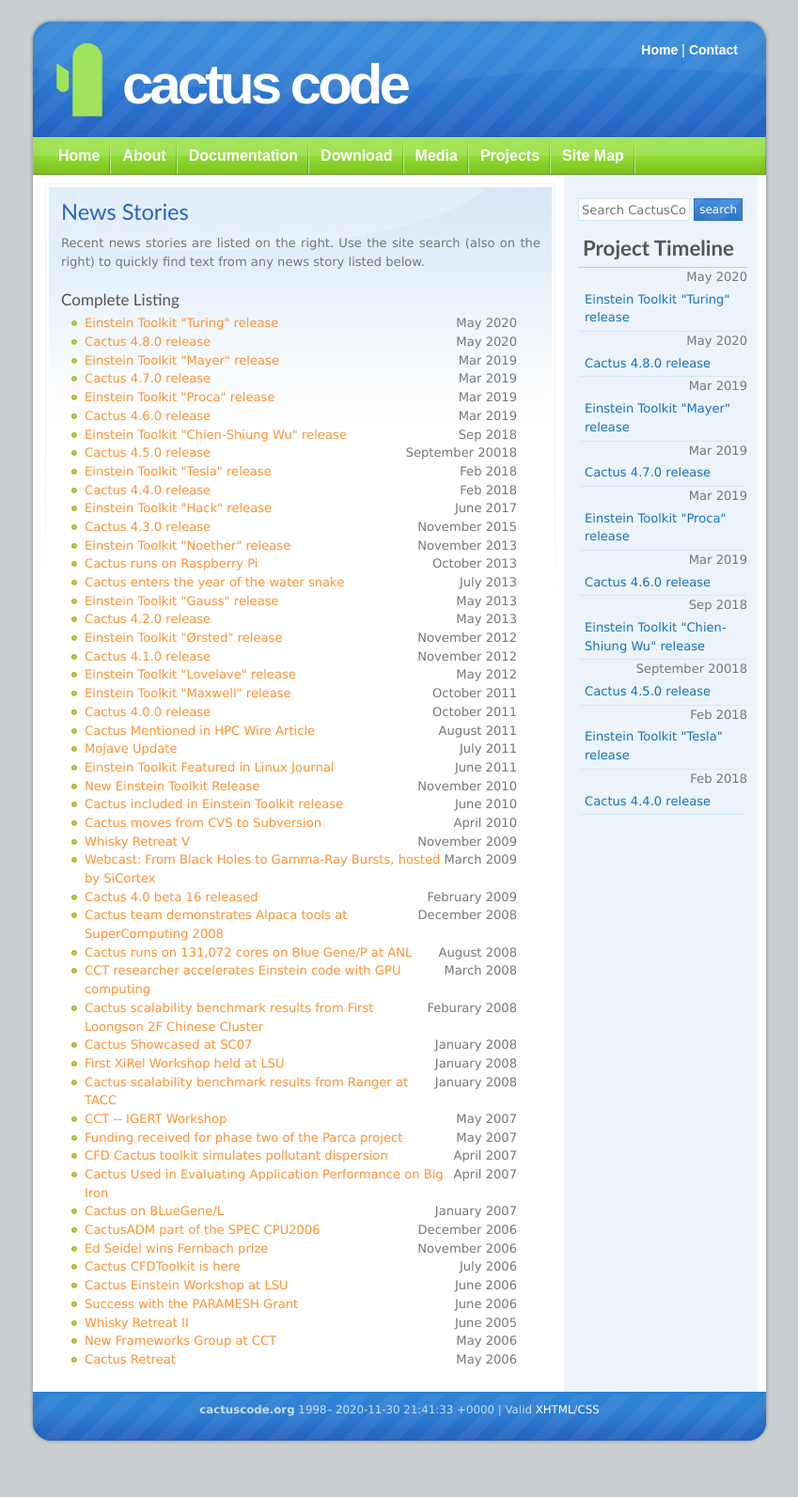
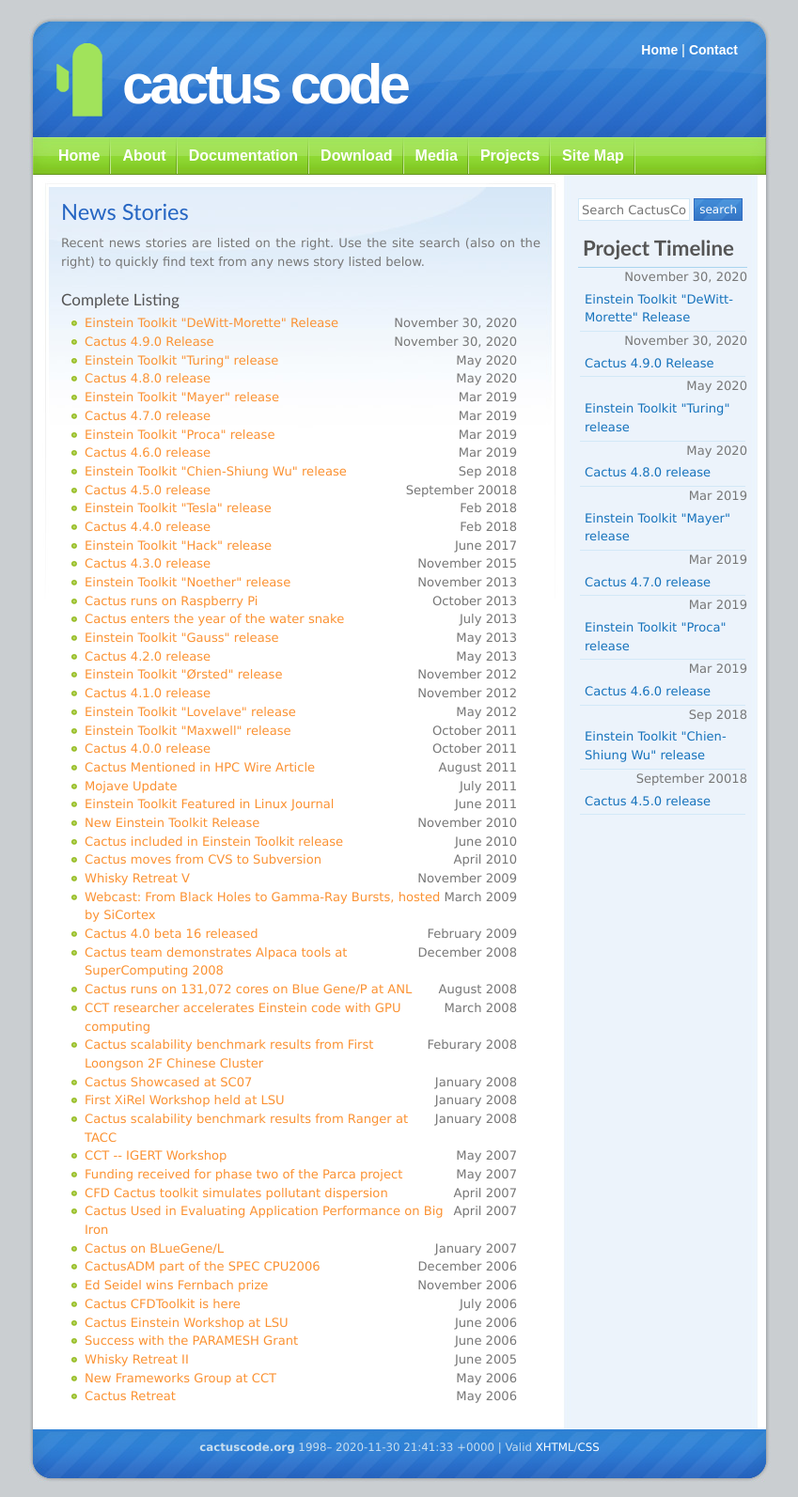
Before and after one commit to EinsteinToolkit/www.cactuscode.org, a Jekyll site: the page built from media/news/index.md, in a window 1280 px wide. Shown: the whole page at 94% size, without its empty margins (215-1064 px from the left). Built offline with Jekyll 4.4.1, drawn with Linux system fonts in a browser that asks for light colours; comment, search, counter and statistics services are not loaded; before the commit the page ends 1553 px from its top, so only the background shows below that.

Commit message:
news: add ET_2020_11 release

```diff
--- a/_data/news.yml
+++ b/_data/news.yml
@@ -1,3 +1,10 @@
+- date: "November 30, 2020"
+  link: "ET_2020_11/index.html"
+  title: 'Einstein Toolkit "DeWitt-Morette" Release'
+- date: "November 30, 2020"
+  link: "cactus_4.9.0/index.html"
+  title: 'Cactus 4.9.0 Release'
+  title: 'Cactus 4.9.0 Release'
 - date: "May 2020"
   link: "ET_2020_05/index.html"
   title: 'Einstein Toolkit "Turing" release'
--- /dev/null
+++ b/media/news/ET_2020_11/index.md
@@ -0,0 +1,14 @@
+---
+layout: default
+title: Einstein Toolkit "DeWitt-Morette" Release
+---
+We are pleased to announce the nineteenth release (code name
+[DeWitt-Morette](https://en.wikipedia.org/wiki/Cécile_DeWitt-Morette)) of the
+Einstein Toolkit, an open, community developed software infrastructure for
+relativistic astrophysics.
+
+For more information about using or contributing to the Einstein Toolkit, or to
+join the Einstein Toolkit Consortium, please visit our web pages at
+[http://einsteintoolkit.org](http://einsteintoolkit.org).
+
+### November 30, 2020 Roland Haas
--- /dev/null
+++ b/media/news/cactus_4.9.0/index.md
@@ -0,0 +1,13 @@
+---
+layout: default
+title: Cactus 4.9.0 release
+---
+We are pleased to announce release 4.9.0 of the Cactus computational toolkit
+in conjunction with the [DeWitt-Morette](https://en.wikipedia.org/wiki/Cécile_DeWitt-Morette)
+release of the
+[Einstein Toolkit](https://einsteintoolkit.org).
+
+Read more about the new release in the longer
+[Einstein Toolkit release notes](https://einsteintoolkit.org/about/releases/ET_2020_05_announcement.html).
+
+### November 30, 2020 Roland Haas
```
